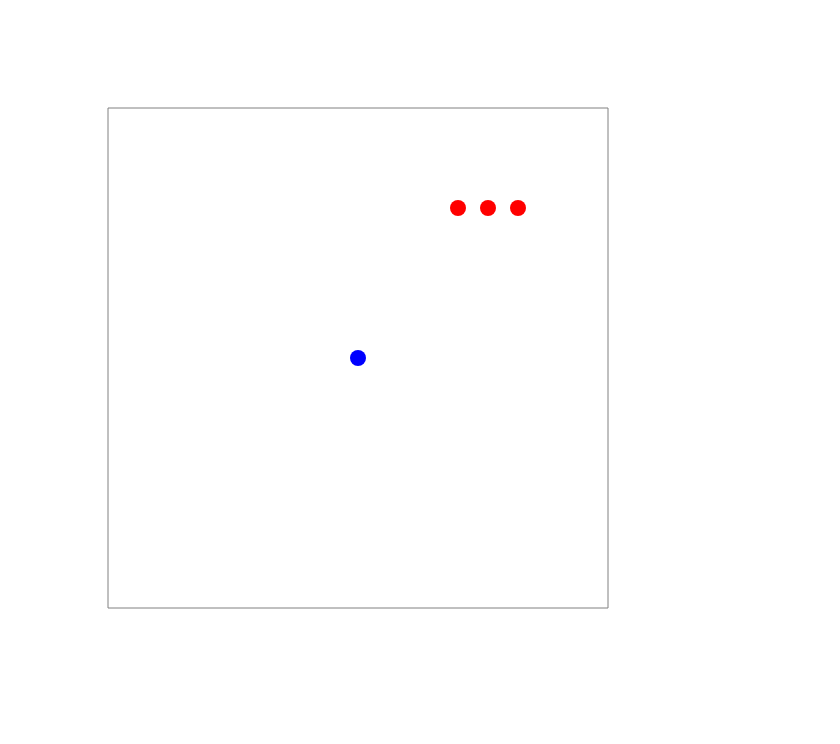
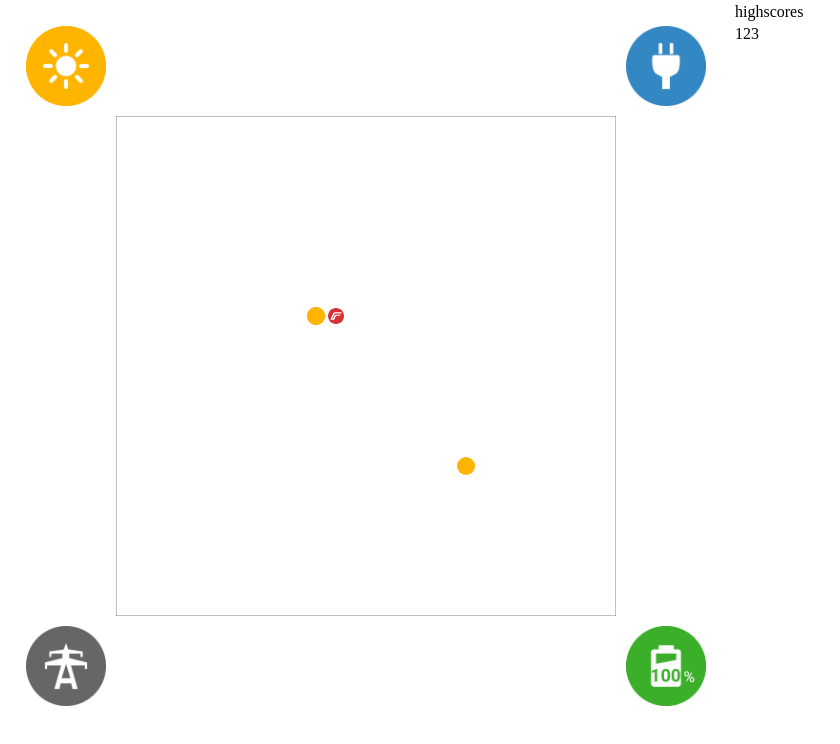
Before and after one commit to flojoho/solar-web-snake, a plain HTML site: page index.html in a window 1280 px wide. Shown: the whole page, without its empty margins (0-840 px from the left). Drawn offline with Linux system fonts and the light colour scheme.

Commit message:
graphics, layout, colors

```diff
--- a/index.html
+++ b/index.html
@@ -4,11 +4,41 @@
     <meta charset="UTF-8">
     <meta name="viewport" content="width=device-width, initial-scale=1.0">
     <meta http-equiv="X-UA-Compatible" content="ie=edge">
-    <title>Solar.web snake</title>
+    <title>Solar.snake</title>
     <link rel="stylesheet" href="styles.css">
     <script src="modules/index.js" type="module"></script>
   </head>
   <body>
-    <canvas id="canvas" width="700" height="700"></canvas>
+    <main>
+      <div><img src="img/sun_bubble.png"></div>
+      <div></div>
+      <div><img src="img/socket_bubble.png"></div>
+      <div></div>
+      <div>
+        <canvas id="canvas" width="500" height="500"></canvas>
+      </div>
+      <div></div>
+      <div><img src="img/grid_bubble.png"></div>
+      <div></div>
+      <div><img src="img/battery_bubble.png"></div>
+    </main>
+    <aside>
+      <table>
+        <thead>
+          <tr>
+            <td>
+              highscores
+            </td>
+          </tr>
+        </thead>
+        <tbody>
+          <tr>
+            <td>
+              123
+            </td>
+          </tr>
+        </tbody>
+      </table>
+    </aside>
   </body>
 </html>
--- a/modules/Bubble.js
+++ b/modules/Bubble.js
@@ -1,5 +1,8 @@
-import { bubbleRadius, bubbleDistance, fps, snakeSpeed } from './globals.js';
+import { bubbleRadius, snakeSpeed } from './globals.js';
 import { ctx }  from './globals.js';
+
+const icon = new Image();
+icon.src = '../fronius_favicon.svg';
 
 class Bubble {
   constructor(x, y) {
@@ -7,11 +10,15 @@ class Bubble {
     this.y = y;
   }
 
-  draw() {
-    ctx.beginPath();
-    ctx.arc(this.x, this.y, bubbleRadius, 0, 2 * Math.PI, false);
-    ctx.fillStyle = 'red';
-    ctx.fill();
+  draw(isHead) {
+    if(isHead) {
+      ctx.drawImage(icon, this.x - bubbleRadius, this.y - bubbleRadius, 2 * bubbleRadius, 2 * bubbleRadius);
+    } else {
+      ctx.beginPath();
+      ctx.arc(this.x, this.y, bubbleRadius, 0, 2 * Math.PI, false);
+      ctx.fillStyle = '#ffb400';
+      ctx.fill();
+    }
   }
 
   move(direction) {
--- a/modules/Food.js
+++ b/modules/Food.js
@@ -1,4 +1,4 @@
-import { ctx, canvas, bubbleRadius, wallDisplacement }  from './globals.js';
+import { ctx, canvas, bubbleRadius }  from './globals.js';
 
 class Food {
   constructor() {
@@ -9,13 +9,13 @@ class Food {
   draw() {
     ctx.beginPath();
     ctx.arc(this.x, this.y, bubbleRadius, 0, 2 * Math.PI, false);
-    ctx.fillStyle = 'blue';
+    ctx.fillStyle = '#ffb400';
     ctx.fill();
   }
 
   changePosition() {
-    this.x = wallDisplacement + bubbleRadius + (canvas.width - 2 * (wallDisplacement + bubbleRadius)) * Math.random();
-    this.y = wallDisplacement + bubbleRadius + (canvas.height - 2 * (wallDisplacement + bubbleRadius)) * Math.random();
+    this.x = bubbleRadius + (canvas.width - 2 * bubbleRadius) * Math.random();
+    this.y = bubbleRadius + (canvas.height - 2 * bubbleRadius) * Math.random();
   }
 }
 
--- a/modules/Snake.js
+++ b/modules/Snake.js
@@ -1,4 +1,4 @@
-import { canvas, bubbleDistance, wallDisplacement, bubbleRadius } from './globals.js';
+import { canvas, bubbleDistance, bubbleRadius } from './globals.js';
 import Bubble from './Bubble.js';
 
 class Snake {
@@ -13,9 +13,10 @@ class Snake {
   }
 
   draw() {
-    for(const bubble of this.bubbles) {
+    this.bubbles.forEach((bubble, index) => {
+      if(index === 0) return bubble.draw(true);
       bubble.draw();
-    }
+    });
   }
 
   move() {
@@ -56,10 +57,10 @@ class Snake {
 
   checkWallCollision() {
     const head = this.bubbles[0];
-    if(head.x < wallDisplacement + bubbleRadius) return true;
-    if(head.x > canvas.width - wallDisplacement - bubbleRadius) return true;
-    if(head.y < wallDisplacement + bubbleRadius) return true;
-    if(head.y > canvas.height - wallDisplacement - bubbleRadius) return true;
+    if(head.x < bubbleRadius) return true;
+    if(head.x > canvas.width - bubbleRadius) return true;
+    if(head.y < bubbleRadius) return true;
+    if(head.y > canvas.height - bubbleRadius) return true;
     return false;
   }
 }
--- a/modules/globals.js
+++ b/modules/globals.js
@@ -1,8 +1,7 @@
-export const bubbleRadius = 8;
+export const bubbleRadius = 9;
 export const bubbleDistance = 6;
 export const fps = 60;
 export const snakeSpeed = 5;
-export const wallDisplacement = 100;
 
 export const canvas = document.getElementById('canvas');
 export const ctx = canvas.getContext('2d');
--- a/modules/index.js
+++ b/modules/index.js
@@ -1,6 +1,6 @@
 import Snake from './Snake.js';
 import Food from './Food.js';
-import { ctx, canvas, fps, bubbleRadius, wallDisplacement } from './globals.js';
+import { ctx, canvas, fps, bubbleRadius } from './globals.js';
 
 let snake;
 const food = new Food();
@@ -17,7 +17,7 @@ setInterval(() => {
   ctx.strokeStyle = 'gray';
   ctx.lineWidth = 1;
   ctx.beginPath();
-  ctx.rect(wallDisplacement, wallDisplacement, canvas.width - 2 * wallDisplacement, canvas.height - 2 * wallDisplacement);
+  ctx.rect(0, 0, canvas.width, canvas.height);
   ctx.stroke();
 
   if(snake.checkSelfCollision() || snake.checkWallCollision()) {
--- a/styles.css
+++ b/styles.css
@@ -0,0 +1,22 @@
+body {
+  margin: 0;
+  display: flex;
+}
+
+main {
+  margin: 16px;
+  display: grid;
+  grid-template-columns: 100px 500px 100px;
+  grid-template-rows: 100px 500px 100px;
+}
+
+main > div {
+  display: flex;
+  align-items: center;
+  justify-content: center;
+}
+
+main > div > img {
+  width: 80px;
+  height: 80px;
+}
```
Also changed, not shown: fronius_favicon.svg (added), img/battery_bubble.png (added), img/grid_bubble.png (added), img/socket_bubble.png (added), img/sun_bubble.png (added).
